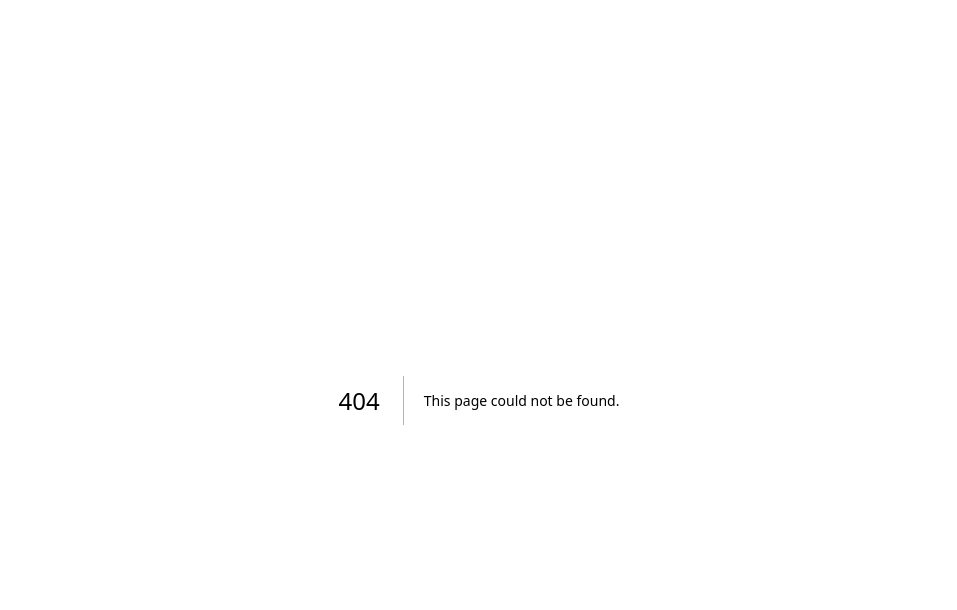
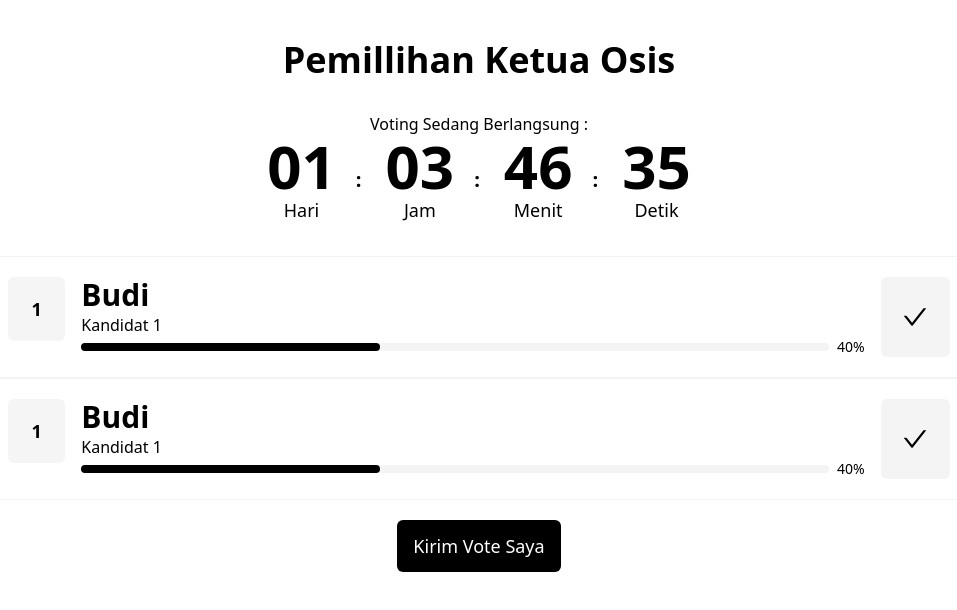
Before and after one commit to anscsmwn/jujurly, a Next.js app: page /participant/1 in a window 1280 px wide. Before the commit this address had no page. Shown: the top 610 px of the page, without its empty margins (161-1118 px from the left). Built offline with nearby package versions, Linux system fonts and the light colour scheme.

Commit message:
feat: create participant page and detail participant page

```diff
--- a/components/create/CreateVote.tsx
+++ b/components/create/CreateVote.tsx
@@ -16,7 +16,7 @@ const CreateVote = () => {
   const [endDate, setEndDate] = useState<Date | null>();
   return (
     <div className="my-10">
-      <h2 className="text-2xl font-semibold">Detai Voting</h2>
+      <h2 className="text-2xl font-semibold">Detail Voting</h2>
       <form>
         <div className="flex flex-col gap-1 mt-2">
           <label className="font-medium text-lg">Judul</label>
@@ -55,7 +55,7 @@ const CreateVote = () => {
         </div>
         <div className="mt-5">
           <h2 className="text-2xl font-semibold">Kandidat</h2>
-          <div className="grid md:grid-cols-4 sm:grid-cols-3 grid-cols-2 gap-4">
+          <div className="grid md:grid-cols-4 sm:grid-cols-2 grid-cols-1 gap-4">
             {candidates.map((candidate) => (
               <CandidateFrom key={candidate.key} candidate={candidate} />
             ))}
--- /dev/null
+++ b/components/participant/CandidateItem.tsx
@@ -0,0 +1,29 @@
+import React from 'react';
+import { AiOutlineCheck } from 'react-icons/ai';
+const CandidateItem = () => {
+  return (
+    <article className="flex border border-zinc-100 p-5 space-x-4">
+      <div className="flex justify-center p-3 rounded-md items-center bg-neutral-100 w-16 h-16">
+        <p className="text-lg font-semibold">1</p>
+      </div>
+      <div className="w-full">
+        <p className="text-3xl font-bold">Budi</p>
+        <p>Kandidat 1</p>
+        <div className="flex gap-2 items-center">
+          <div className="w-full bg-zinc-100 h-2 rounded-full">
+            <div
+              className="bg-black h-2 rounded-full"
+              style={{ width: '40%' }}
+            ></div>
+          </div>
+          <p className="text-sm">40%</p>
+        </div>
+      </div>
+      <div className=" bg-zinc-100 w-1/12 flex justify-center p-3 rounded-md items-center">
+        <AiOutlineCheck className="w-7 h-7" />
+      </div>
+    </article>
+  );
+};
+
+export default CandidateItem;
--- /dev/null
+++ b/components/participant/Countdown.tsx
@@ -0,0 +1,31 @@
+import React from 'react';
+import ReactCountdown, { CountdownRendererFn } from 'react-countdown';
+import CountdownRender from './CountdownRender';
+
+const Countdown = () => {
+  const countDown: CountdownRendererFn = ({
+    days,
+    hours,
+    minutes,
+    seconds,
+    completed,
+  }) => {
+    return (
+      <CountdownRender
+        days={days}
+        hours={hours}
+        minutes={minutes}
+        seconds={seconds}
+        completed={completed}
+      />
+    );
+  };
+  return (
+    <div className="flex items-center flex-col my-8">
+      <p className="text-center">Voting Sedang Berlangsung :</p>
+      <ReactCountdown date={Date.now() + 100000000} renderer={countDown} />
+    </div>
+  );
+};
+
+export default Countdown;
--- /dev/null
+++ b/components/participant/CountdownItem.tsx
@@ -0,0 +1,19 @@
+import { zeroPad } from 'react-countdown';
+interface CountdownItemProps {
+  value: number;
+  label: string;
+}
+
+const CountdownItem = ({ value, label }: CountdownItemProps) => {
+  return (
+    <div className="flex items-center">
+      <div className="flex flex-col text-center">
+        <p className="text-6xl font-bold">{zeroPad(value, 2)}</p>
+        <p className="text-lg">{label}</p>
+      </div>
+      {label !== 'Detik' && <span className="text-xl font-bold mx-5">:</span>}
+    </div>
+  );
+};
+
+export default CountdownItem;
--- /dev/null
+++ b/components/participant/CountdownRender.tsx
@@ -0,0 +1,33 @@
+import React from 'react';
+import CountdownItem from './CountdownItem';
+
+interface CountdownRenderProps {
+  days: number;
+  hours: number;
+  minutes: number;
+  seconds: number;
+  completed: boolean;
+}
+
+const CountdownRender = ({
+  days,
+  hours,
+  minutes,
+  seconds,
+  completed,
+}: CountdownRenderProps) => {
+  if (completed) {
+    return <p className="text-6xl font-semibold">Waktu Habis</p>;
+  } else {
+    return (
+      <div className="flex flex-row gap-1">
+        <CountdownItem value={days} label="Hari" />
+        <CountdownItem value={hours} label="Jam" />
+        <CountdownItem value={minutes} label="Menit" />
+        <CountdownItem value={seconds} label="Detik" />
+      </div>
+    );
+  }
+};
+
+export default CountdownRender;
--- a/package.json
+++ b/package.json
@@ -11,6 +11,7 @@
   "dependencies": {
     "next": "13.0.5",
     "react": "18.2.0",
+    "react-countdown": "^2.3.5",
     "react-datepicker": "^4.8.0",
     "react-dom": "18.2.0",
     "react-icons": "^4.7.1",
--- a/pages/index.tsx
+++ b/pages/index.tsx
@@ -19,7 +19,7 @@ const Home: NextPage = () => {
         </Link>
         <Link
           className=" px-4 py-3 border-black border rounded-md md:text-lg text-center"
-          href={'/join'}
+          href={'/participant'}
         >
           Ikutan Vote
         </Link>
--- /dev/null
+++ b/pages/participant/[code].tsx
@@ -0,0 +1,25 @@
+import Layout from 'components/Layout';
+import CandidateItem from 'components/participant/CandidateItem';
+import Countdown from 'components/participant/Countdown';
+
+import React from 'react';
+
+const DetailParticipant = () => {
+  return (
+    <Layout>
+      <div className="text-center mt-10">
+        <h1 className="text-4xl font-bold">Pemillihan Ketua Osis</h1>
+        <Countdown />
+        <div className="w-full text-left">
+          <CandidateItem />
+          <CandidateItem />
+        </div>
+        <button className="bg-black px-4 py-3 text-white rounded-md text-lg mt-5">
+          Kirim Vote Saya
+        </button>
+      </div>
+    </Layout>
+  );
+};
+
+export default DetailParticipant;
--- /dev/null
+++ b/pages/participant/index.tsx
@@ -0,0 +1,44 @@
+import InputForm from 'components/create/InputForm';
+import Layout from 'components/Layout';
+import Image from 'next/image';
+import Link from 'next/link';
+import React from 'react';
+
+const Participant = () => {
+  const [code, setCode] = React.useState('');
+  return (
+    <Layout>
+      <div className="flex justify-center flex-col items-center mt-10 space-y-4">
+        <div className="text-center">
+          <Image
+            className="mx-auto"
+            src={'/join-voting.svg'}
+            width={300}
+            height={300}
+            alt="join-voting"
+          />
+          <h1 className="text-4xl font-bold">Ikutan Voting</h1>
+          <h2 className="text-lg mt-3 max-w-lg text-center">
+            Untuk ikutan voting, kamu harus memasukkan kode voting yang sudah di
+            berikan panitia/penyelenggara
+          </h2>
+        </div>
+        <InputForm
+          onChange={setCode}
+          value={code}
+          placeHolder="Masukan Code Voting"
+          className="w-full max-w-lg"
+        />
+        <Link
+          href={`/participant/${code}`}
+          className="bg-black px-10 py-3 text-white rounded-md text-lg"
+        >
+          Lanjutkan
+        </Link>
+        <Link href="/">Kembali</Link>
+      </div>
+    </Layout>
+  );
+};
+
+export default Participant;
```
Also changed, not shown: 2 other files (tests, documents, lock files or other folders).
